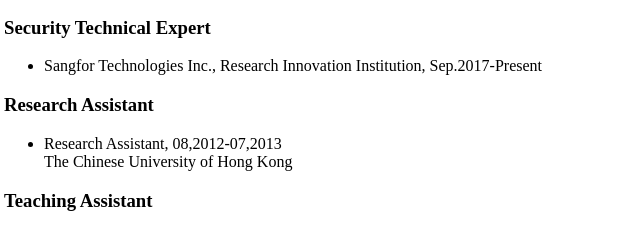
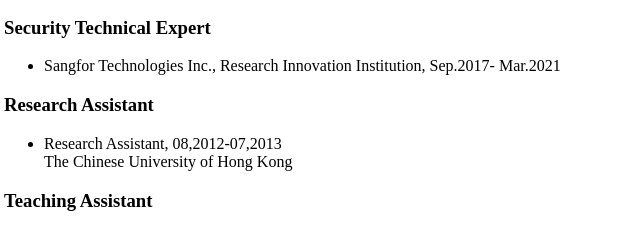
Before and after one commit to liuyannan/liuyannan.github.io, a plain HTML site: page index.html in a window 1280 px wide. Shown: the part 1857-2084 px from the top of the page, 220-860 px from the left. Drawn offline with Linux system fonts and the light colour scheme.

Commit message:
Update index.html

```diff
--- a/index.html
+++ b/index.html
@@ -92,7 +92,7 @@
           <h2>Experience</h2>
           <h3>Security Technical Expert</h3>
           <ul>
-            <li>Sangfor Technologies Inc., Research Innovation Institution, Sep.2017-Present</li>
+            <li>Sangfor Technologies Inc., Research Innovation Institution, Sep.2017- Mar.2021</li>
           </ul>
 
           <h3>Research Assistant</h3>
```
